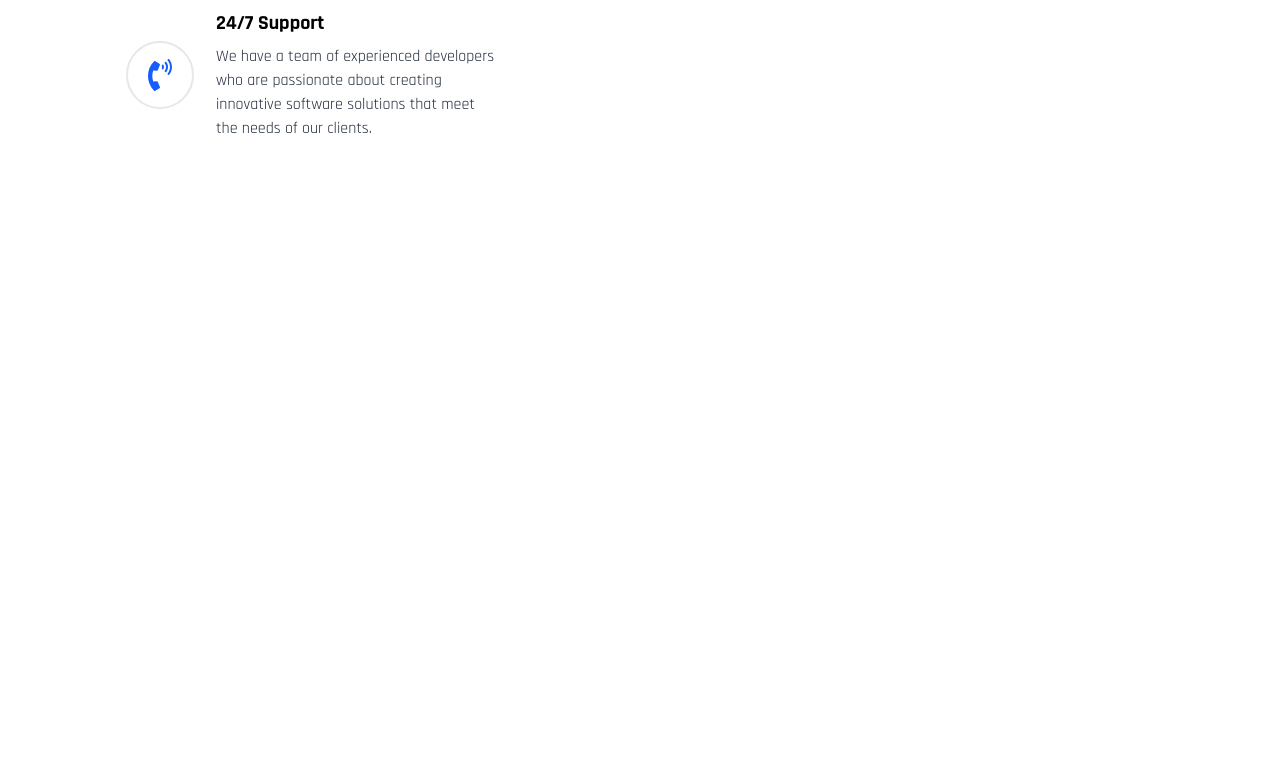
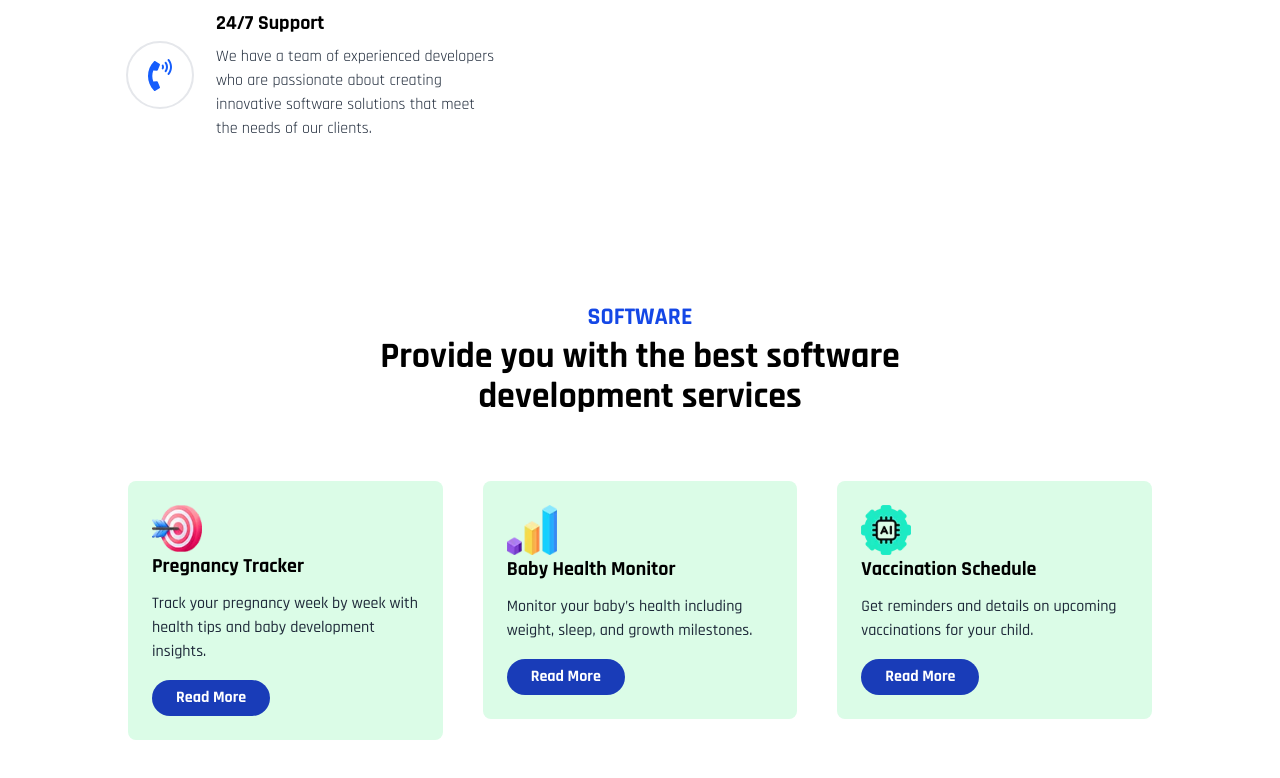
Before and after one commit to Sogon-Njugush/software-agency-landing-page, a Next.js app: page / in a window 1280 px wide. Shown: the part 2868-3646 px from the top of the page. Before the commit the page ends 3105 px from the top, so only its background shows below. Built offline with nearby package versions, Linux system fonts and the light colour scheme.

Commit message:
software section

```diff
--- a/components/Home/Home.tsx
+++ b/components/Home/Home.tsx
@@ -3,6 +3,7 @@
 import Services from "./Services/Services";
 import About from "./About/About";
 import WhyChoose from "./WhyChoose/WhyChoose";
+import Software from "./Software/Software";
 
 const Home = () => {
   return (
@@ -11,6 +12,7 @@
       <Services />
       <About />
       <WhyChoose />
+      <Software />
     </div>
   );
 };
--- /dev/null
+++ b/components/Home/Software/Software.tsx
@@ -0,0 +1,37 @@
+import React from "react";
+import SoftwareCard from "./SoftwareCard";
+import { SoftwareList } from "@/constant/constant";
+
+const Software = () => {
+  return (
+    <div className="pt-16 pb-16">
+      <div className="text-center">
+        {/* subheading */}
+        <h1 className="uppercase text-lg sm:text-lg md:text-2xl font-bold text-blue-700  dark:text-pink-500">
+          Software
+        </h1>
+        {/* heading */}
+        <h1 className="text-xl sm:text-3xl md:text-4xl font-bold mt-1">
+          Provide you with the best software <br /> development services
+        </h1>
+      </div>
+      {/* cards */}
+      <div className="w-[80%] mx-auto grid grid-cols-1 md:grid-cols-2 xl:grid-cols-3 gap-10 mt-16">
+        {
+          // mapping cards
+          SoftwareList.map((item) => (
+            <div key={item.id}>
+              <SoftwareCard
+                image={item.image}
+                title={item.title}
+                description={item.description}
+              />
+            </div>
+          ))
+        }
+      </div>
+    </div>
+  );
+};
+
+export default Software;
--- /dev/null
+++ b/components/Home/Software/SoftwareCard.tsx
@@ -0,0 +1,25 @@
+import Image from "next/image";
+import React from "react";
+
+type Props = {
+  image: string;
+  title: string;
+  description?: string;
+};
+
+const SoftwareCard = ({ image, title, description }: Props) => {
+  return (
+    <div className="bg-green-100 dark:bg-gray-800 p-6 rounded-lg">
+      <Image src={image} alt={title} width={50} height={50} />
+      <h1 className="text-xl font-bold">{title}</h1>
+      <p className="text-gray-800 dark:text-gray-300 mt-3 font-medium">
+        {description}
+      </p>
+      <button className="px-6 py-1.5 rounded-full bg-blue-800 mt-4 font-bold hover:bg-blue-950 transition-all duration-200 cursor-pointer text-white">
+        Read More
+      </button>
+    </div>
+  );
+};
+
+export default SoftwareCard;
--- a/constant/constant.ts
+++ b/constant/constant.ts
@@ -131,3 +131,27 @@
       "We have a team of experienced developers who are passionate about creating innovative software solutions that meet the needs of our clients.",
   },
 ];
+
+export const SoftwareList = [
+  {
+    id: 1,
+    image: "/images/i1.png",
+    title: "Pregnancy Tracker",
+    description:
+      "Track your pregnancy week by week with health tips and baby development insights.",
+  },
+  {
+    id: 2,
+    image: "/images/i2.png",
+    title: "Baby Health Monitor",
+    description:
+      "Monitor your baby’s health including weight, sleep, and growth milestones.",
+  },
+  {
+    id: 3,
+    image: "/images/i3.png",
+    title: "Vaccination Schedule",
+    description:
+      "Get reminders and details on upcoming vaccinations for your child.",
+  },
+];
```
